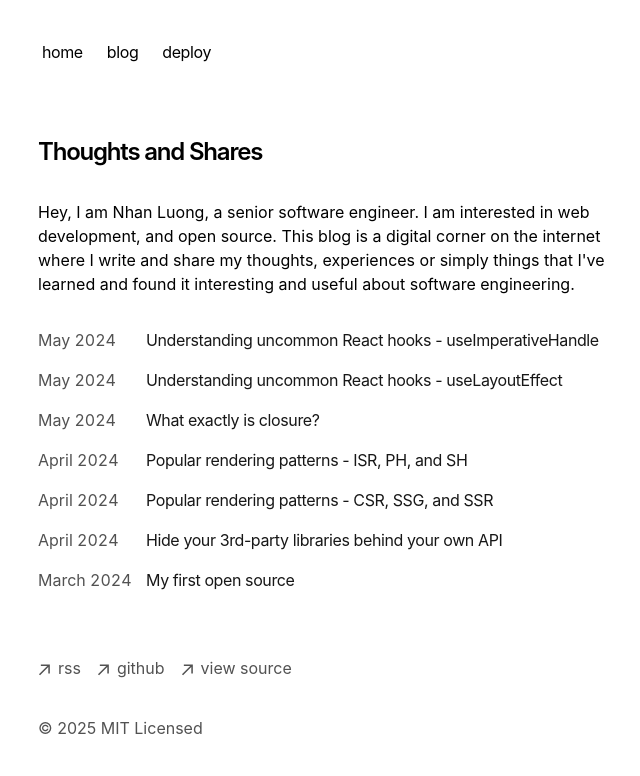
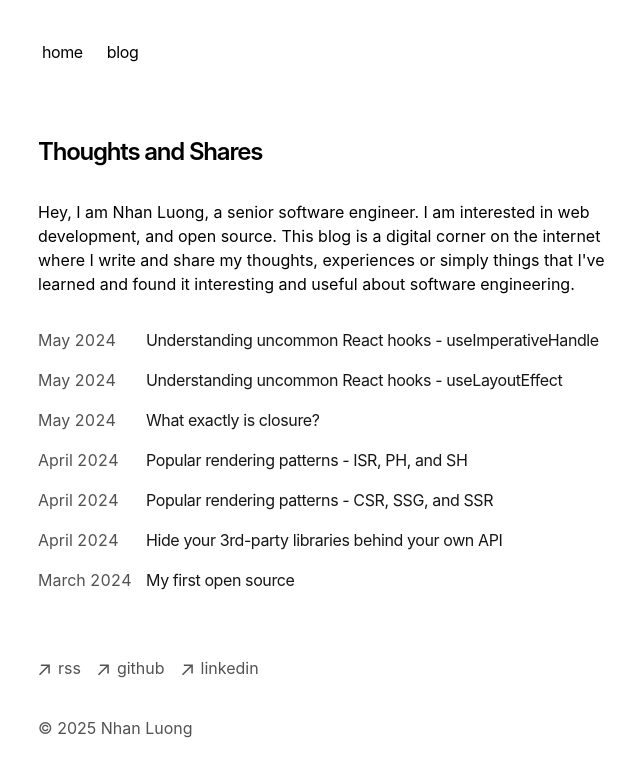
Before and after one commit to nhanluongoe/md-blog, a Next.js app: page / in a window 1280 px wide. Shown: the top 776 px of the page, without its empty margins (314-954 px from the left). Built offline with nearby package versions, Linux system fonts and the light colour scheme.

Commit message:
chore: update header and footer

```diff
--- a/app/components/footer.tsx
+++ b/app/components/footer.tsx
@@ -1,3 +1,5 @@
+import siteMetaData from 'app/siteMetadata';
+
 function ArrowIcon() {
   return (
     <svg
@@ -15,46 +17,41 @@ function ArrowIcon() {
   );
 }
 
+const footerItems = [
+  {
+    name: 'rss',
+    href: '/rss',
+  },
+  {
+    name: 'github',
+    href: siteMetaData.github,
+  },
+  {
+    name: 'linkedin',
+    href: siteMetaData.linkedin,
+  },
+];
+
 export default function Footer() {
   return (
     <footer className="mb-16">
       <ul className="font-sm mt-8 flex flex-col space-x-0 space-y-2 text-neutral-600 md:flex-row md:space-x-4 md:space-y-0 dark:text-neutral-300">
-        <li>
+        {footerItems.map((item) => (
+          <li key={item.name}>
             <a
               className="flex items-center transition-all hover:text-neutral-800 dark:hover:text-neutral-100"
               rel="noopener noreferrer"
               target="_blank"
-            href="/rss"
+              href={item.href}
             >
               <ArrowIcon />
-            <p className="ml-2 h-7">rss</p>
+              <p className="ml-2 h-7">{item.name}</p>
             </a>
           </li>
-        <li>
-          <a
-            className="flex items-center transition-all hover:text-neutral-800 dark:hover:text-neutral-100"
-            rel="noopener noreferrer"
-            target="_blank"
-            href="https://github.com/vercel/next.js"
-          >
-            <ArrowIcon />
-            <p className="ml-2 h-7">github</p>
-          </a>
-        </li>
-        <li>
-          <a
-            className="flex items-center transition-all hover:text-neutral-800 dark:hover:text-neutral-100"
-            rel="noopener noreferrer"
-            target="_blank"
-            href="https://vercel.com/templates/next.js/portfolio-starter-kit"
-          >
-            <ArrowIcon />
-            <p className="ml-2 h-7">view source</p>
-          </a>
-        </li>
+        ))}
       </ul>
       <p className="mt-8 text-neutral-600 dark:text-neutral-300">
-        © {new Date().getFullYear()} MIT Licensed
+        © {new Date().getFullYear()} {siteMetaData.author}
       </p>
     </footer>
   );
--- a/app/components/nav.tsx
+++ b/app/components/nav.tsx
@@ -6,9 +6,6 @@ const navItems = {
   },
   '/blog': {
     name: 'blog',
-  },
-  'https://vercel.com/templates/next.js/portfolio-starter-kit': {
-    name: 'deploy',
   },
 };
 
--- a/app/siteMetadata.ts
+++ b/app/siteMetadata.ts
@@ -1,5 +1,6 @@
 const siteMetaData = {
   title: 'Nhan Luong',
+  author: 'Nhan Luong',
   description: 'Nhan Luong - Thoughts, shares and Software Engineering',
   siteName: 'Nhan Luong',
   url: 'https://nhanluong.dev',
@@ -7,7 +8,9 @@ const siteMetaData = {
   Hey, I am Nhan Luong, a senior software engineer. I am interested in web development, and open source.
 
   This blog is a digital corner on the internet where I write and share my thoughts, experiences or simply things that I've learned and found it interesting and useful about software engineering.
-  `
-}
+  `,
+  github: 'https://github.com/nhanluongoe',
+  linkedin: 'https://www.linkedin.com/in/nhanlt18/'
+};
 
 export default siteMetaData;
```
Lines whose indentation alone changed are shown as unchanged.
